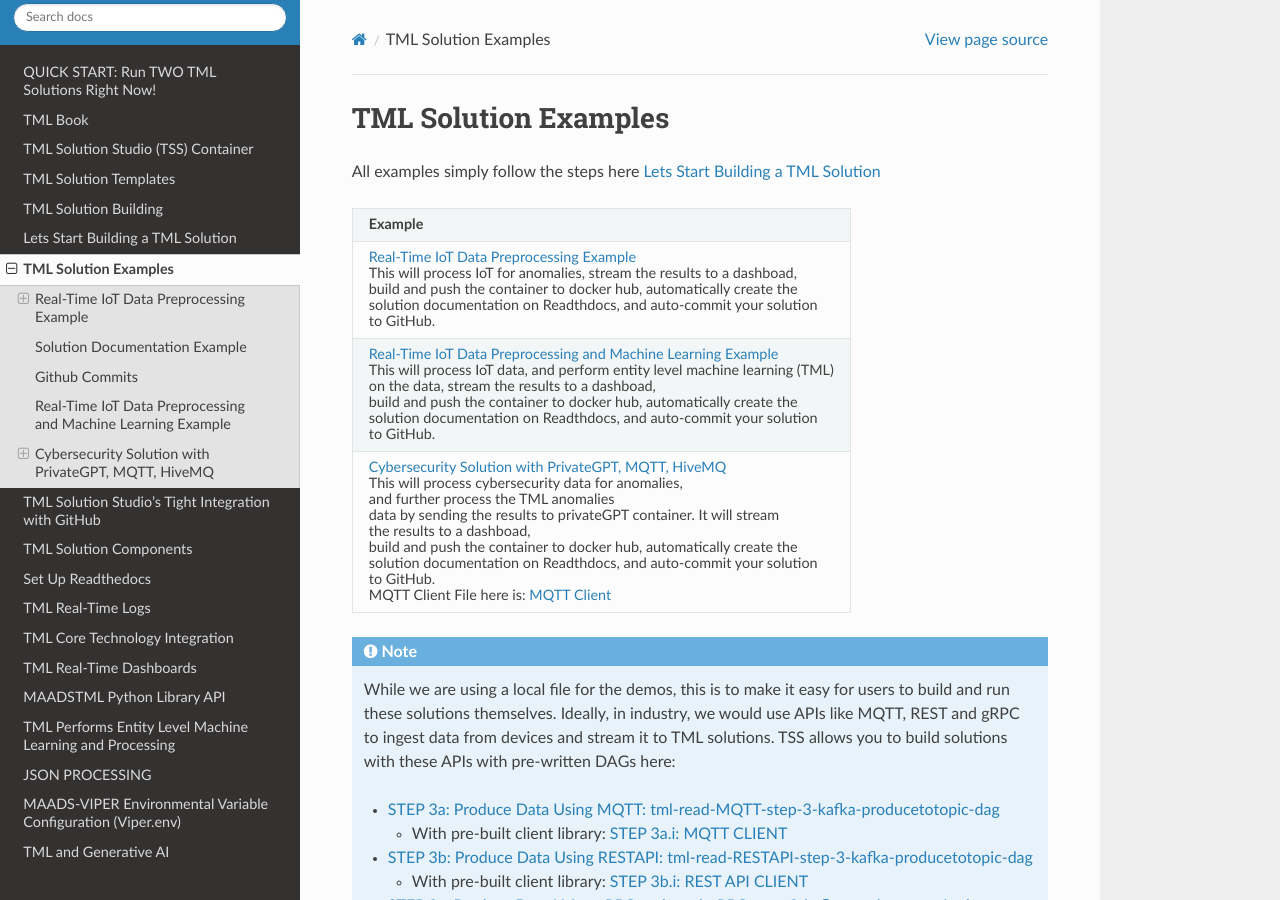
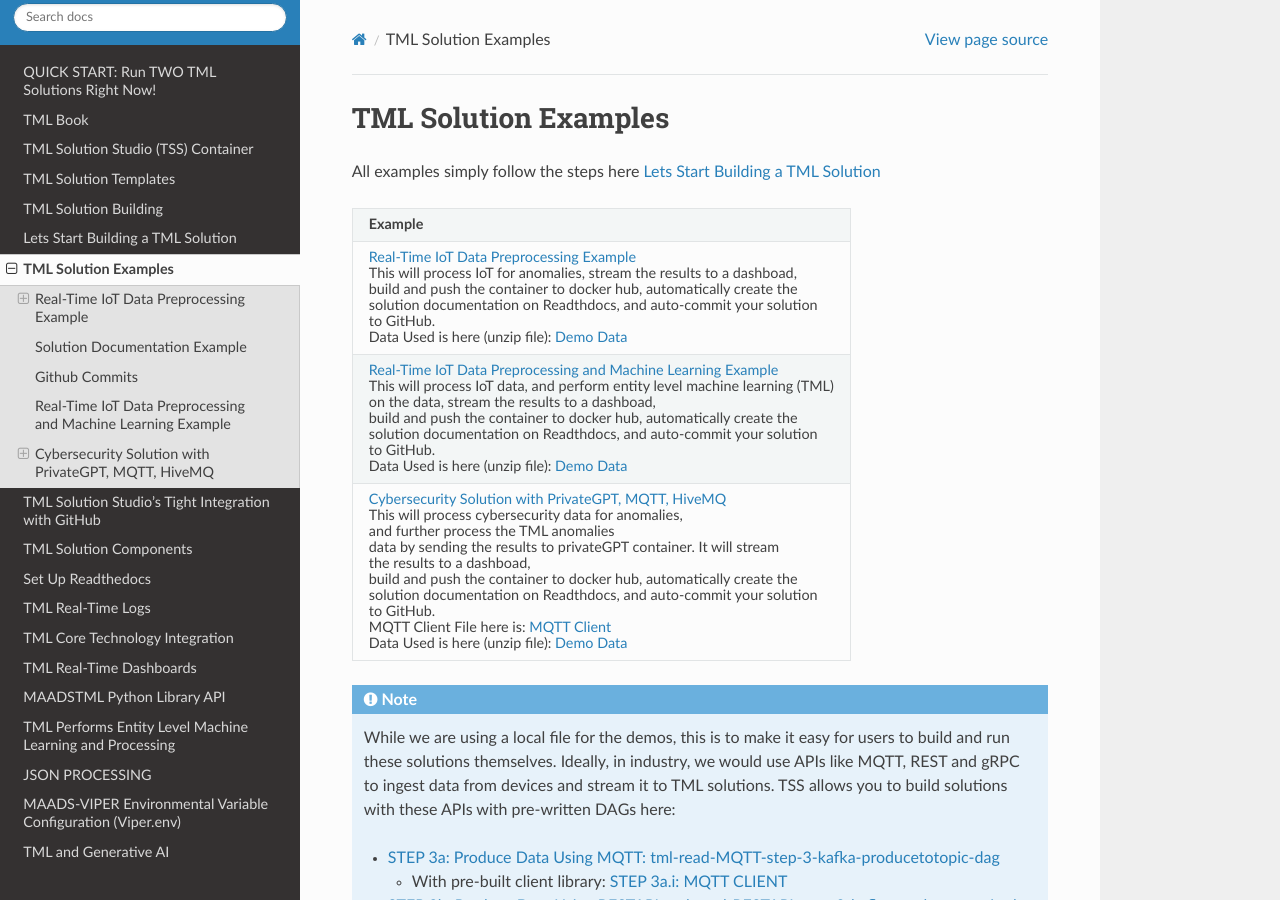
Before and after one commit to smaurice101/readthedocs, a Sphinx documentation site: the page built from docs/source/examples.rst, in a window 1280 px wide and 900 px high. Built offline with Sphinx 7.4.7 and the Read the Docs theme 2.0.0, drawn with Linux system fonts in a browser that asks for light colours.

Commit message:
Update examples.rst

```diff
--- a/docs/source/examples.rst
+++ b/docs/source/examples.rst
@@ -15,6 +15,8 @@
        solution documentation on Readthdocs, and auto-commit your solution
 
        to GitHub.
+
+       Data Used is here (unzip file): `Demo Data <https://github.com/smaurice101/raspberrypi/blob/main/tml-airflow/data/IoTData.zip>`_
    * - :ref:`Real-Time IoT Data Preprocessing and Machine Learning Example`
 
        This will process IoT data, and perform entity level machine learning (TML)
@@ -26,6 +28,8 @@
        solution documentation on Readthdocs, and auto-commit your solution
 
        to GitHub.
+
+       Data Used is here (unzip file): `Demo Data <https://github.com/smaurice101/raspberrypi/blob/main/tml-airflow/data/IoTData.zip>`_
    * - :ref:`Cybersecurity Solution with PrivateGPT, MQTT, HiveMQ`
 
        This will process cybersecurity data for anomalies,
@@ -43,6 +47,8 @@
        to GitHub.
 
        MQTT Client File here is: `MQTT Client <https://github.com/smaurice101/raspberrypi/blob/main/tml-airflow/python/cyberwithprivategptmqtt.py>`_
+
+       Data Used is here (unzip file): `Demo Data <https://github.com/smaurice101/raspberrypi/blob/main/tml-airflow/data/cisco_network_data.zip>`_
 
 .. note::
    While we are using a local file for the demos, this is to make it easy for users to build and run these solutions themselves.  Ideally, in industry, we would use APIs like MQTT, REST and gRPC to ingest data from devices and stream it to TML solutions.  TSS allows you to build solutions with these APIs with pre-written DAGs here:
```
